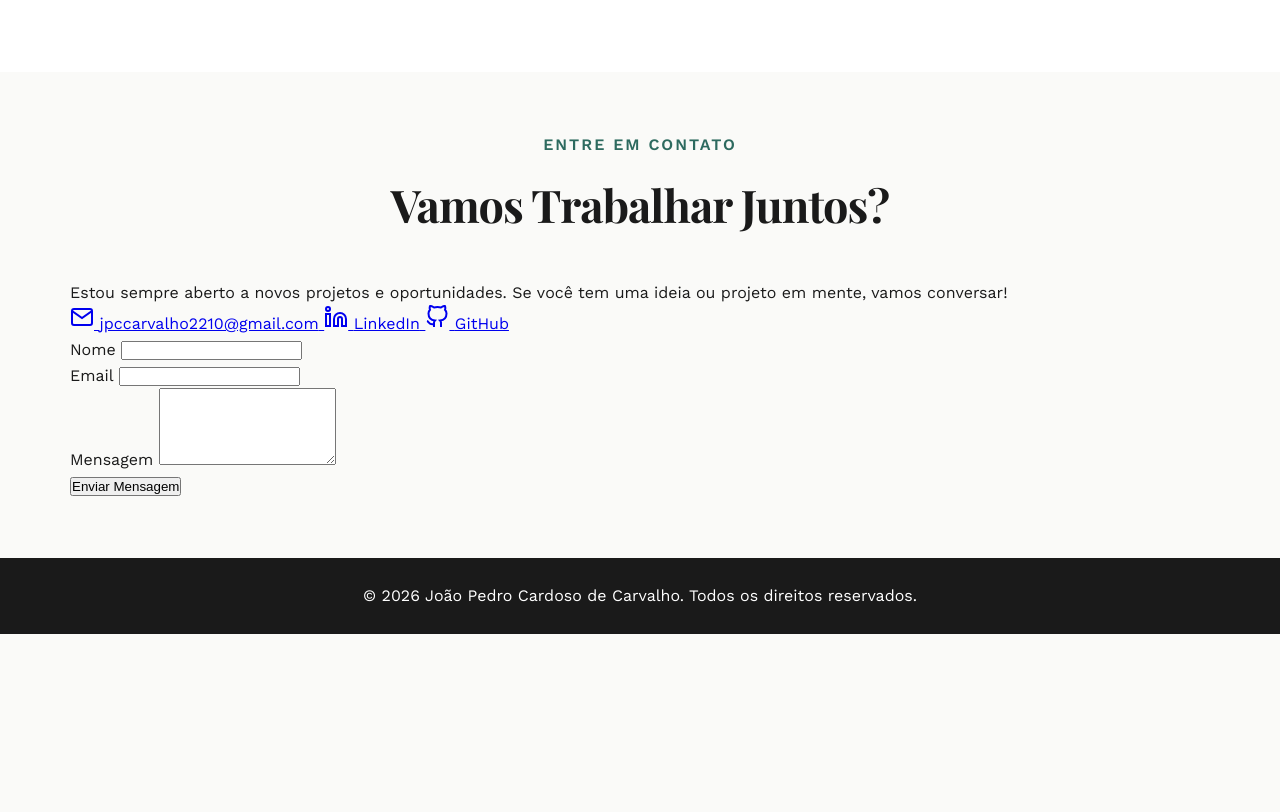
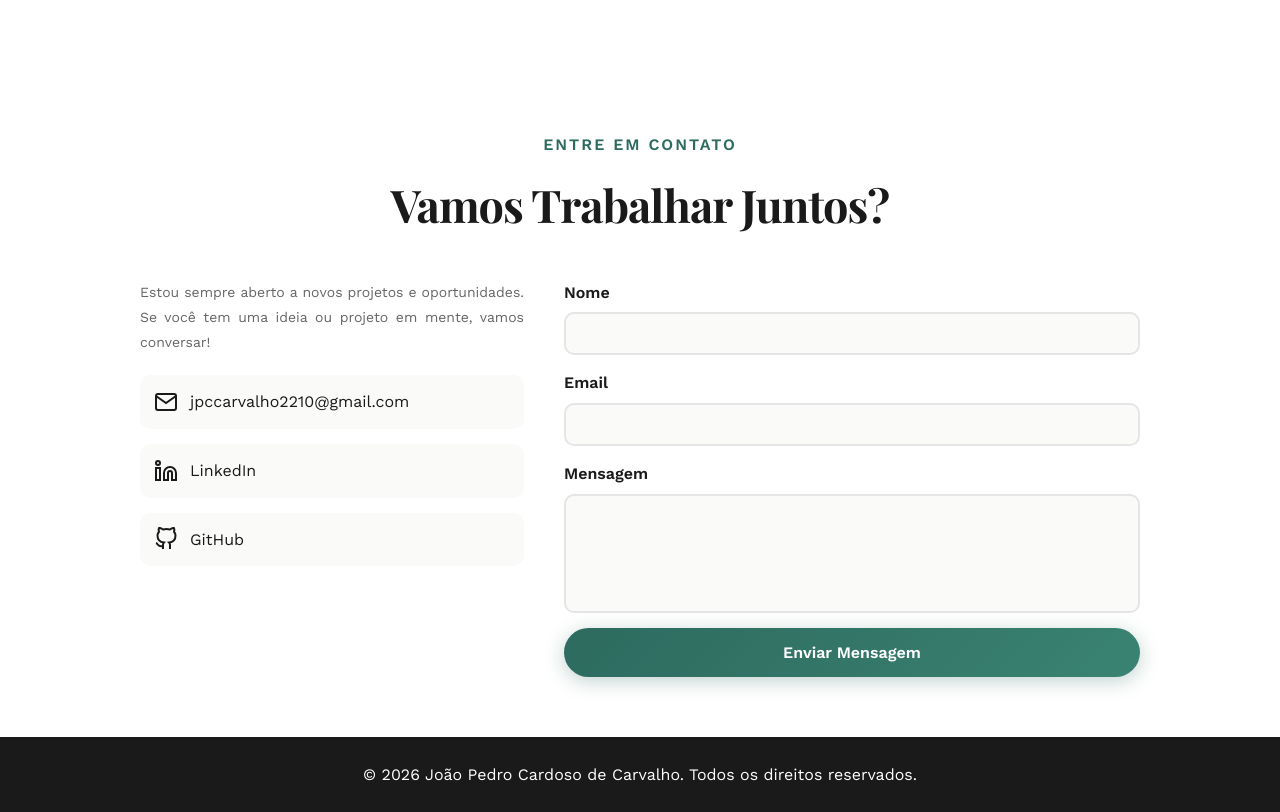
Before and after one commit to jpedr0c/jpedroc.dev, a website: page index.html in a window 1280 px wide. Shown: the part 1212-2024 px from the top of the page. Before the commit the page ends 1846 px from the top, so only its background shows below. Drawn offline with nearby package versions, Linux system fonts and the light colour scheme.

Commit message:
feat: Finalizado estilizacão da sessão Contato

```diff
--- a/css/style.css
+++ b/css/style.css
@@ -288,6 +288,104 @@ section {
     margin-bottom: 1.5rem;
 }
 
+.contact-section {
+    background: var(--color-white);
+}
+
+.contact-content {
+    display: grid;
+    grid-template-columns: 1fr 1.5fr;
+    gap: 4rem;
+    max-width: 100rem;
+    margin: 0 auto;
+}
+
+.contact-text {
+    font-size: 1.4rem;
+    text-align: justify;
+    line-height: 1.8;
+    color: var(--color-text-light);
+    margin-bottom: 2rem;
+}
+
+.contact-methods {
+    display: flex;
+    flex-direction: column;
+    gap: 1.5rem;
+}
+
+.contact-method {
+    display: flex;
+    align-items: center;
+    gap: 1.2rem;
+    padding: 1.4rem;
+    background: var(--color-bg);
+    border-radius: 1rem;
+    color: var(--color-text);
+    text-decoration: none;
+    transition: all var(--transition-base);
+}
+
+.contact-method:hover {
+    background: var(--color-accent);
+    color: var(--color-white);
+    transform: translateX(10px);
+}
+
+.contact-form {
+    display: flex;
+    flex-direction: column;
+    gap: 1.5rem;
+}
+
+.form-group {
+    display: flex;
+    flex-direction: column;
+    gap: 0.7rem;
+}
+
+.form-group label {
+    font-weight: 600;
+    color: var(--color-text);
+}
+
+.form-group input,
+.form-group textarea {
+    padding: 1rem;
+    border: 2px solid var(--color-border);
+    border-radius: 1rem;
+    font-family: var(--font-body);
+    font-size: 1.6rem;
+    transition: border-color var(--transition-base);
+    background: var(--color-bg);
+    resize: none;
+}
+
+.form-group input:focus,
+.form-group textarea:focus {
+    outline: none;
+    border-color: var(--color-accent);
+}
+
+.btn-submit {
+    padding: 1.5rem 3rem;
+    background: var(--gradient-1);
+    color: var(--color-white);
+    border: none;
+    border-radius: 5rem;
+    font-family: var(--font-body);
+    font-size: 1.6rem;
+    font-weight: 600;
+    cursor: pointer;
+    transition: all var(--transition-base);
+    box-shadow: 0 4px 20px rgba(45, 106, 95, 0.3);
+}
+
+.btn-submit:hover {
+    transform: translateY(-3px);
+    box-shadow: 0 8px 30px rgba(45, 106, 95, 0.4);
+}
+
 .main-footer {
     background: var(--color-text);
     color: var(--color-white);
```
